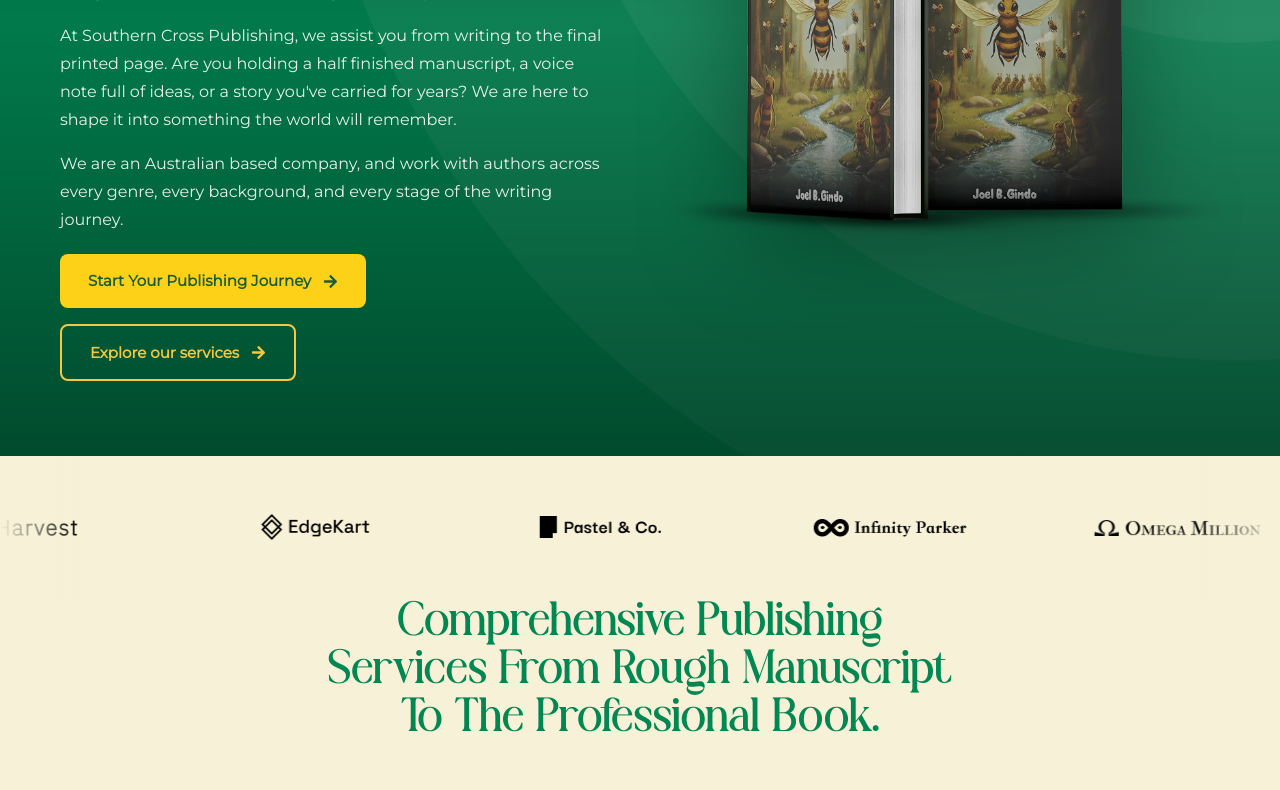
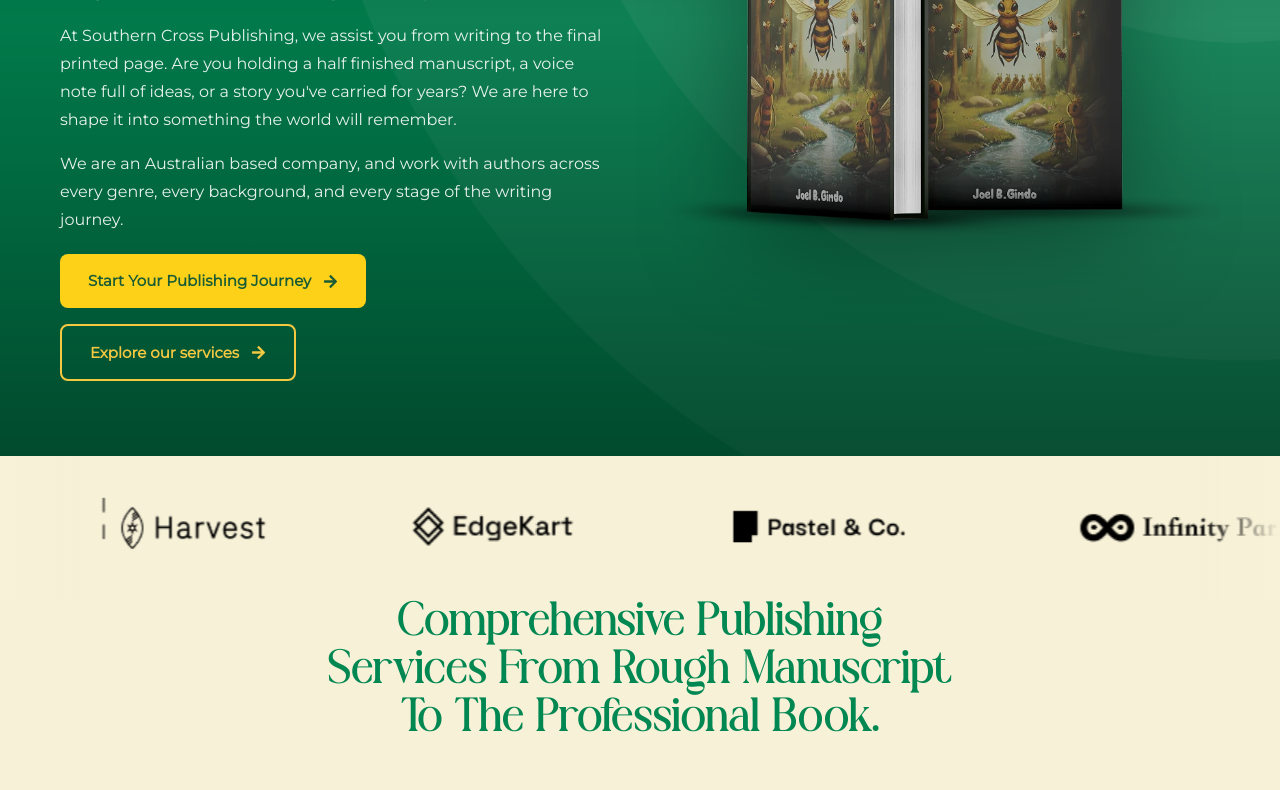
Before and after one commit to BemBexLab/southern_cross_publishing, a Next.js app: page / in a window 1280 px wide. Shown: the part 408-1198 px from the top of the page. Built offline with nearby package versions, Linux system fonts and the light colour scheme.

Commit message:
Updated Logo Sizing

```diff
--- a/components/LogoSlider.tsx
+++ b/components/LogoSlider.tsx
@@ -1,13 +1,18 @@
 "use client";
 
 import Image from "next/image";
+import EdgeKart from "@/public/home/EdgeKart.webp";
+import Harvest from "@/public/home/Harvest.webp";
+import InfinityParker from "@/public/home/InfinityParker.webp";
+import OmegaMillion from "@/public/home/OmegaMillion.webp";
+import PastelAndCo from "@/public/home/Pastel&Co..webp";
 
 const logos = [
-  "/home/OmegaMillion.webp",
-  "/home/Harvest.webp",
-  "/home/EdgeKart.webp",
-  "/home/Pastel&Co..webp",
-  "/home/InfinityParker.webp",
+  OmegaMillion,
+  Harvest,
+  EdgeKart,
+  PastelAndCo,
+  InfinityParker,
 ];
 
 const repeatedLogos = [...logos, ...logos, ...logos, ...logos];
@@ -15,27 +20,27 @@ const repeatedLogos = [...logos, ...logos, ...logos, ...logos];
 export default function LogoSlider() {
   return (
     <div className="w-full overflow-hidden bg-[#F7F1D7]">
-      <div className="relative flex h-28 items-center overflow-hidden sm:h-32 md:h-36">
+      <div className="relative flex h-28 items-center overflow-hidden px-3 sm:h-32 sm:px-4 md:h-36 md:px-6">
         <div className="pointer-events-none absolute inset-y-0 left-0 z-10 w-8 bg-gradient-to-r from-[#F7F1D7] to-transparent sm:w-14 md:w-20" />
         <div className="pointer-events-none absolute inset-y-0 right-0 z-10 w-8 bg-gradient-to-l from-[#F7F1D7] to-transparent sm:w-14 md:w-20" />
 
         <div
-          className="flex w-max shrink-0 items-center gap-6 pr-6 will-change-transform sm:gap-10 sm:pr-10 md:gap-12 md:pr-12"
+          className="flex w-max shrink-0 items-center gap-8 pr-8 will-change-transform sm:gap-10 sm:pr-10 md:gap-12 md:pr-12"
           style={{ animation: "logo-marquee 26s linear infinite" }}
         >
           {repeatedLogos.map((logo, index) => (
             <div
-              key={`${logo}-${index}`}
-              className="flex h-[84px] w-[8.5rem] shrink-0 items-center justify-center sm:h-[96px] sm:w-36 md:h-[116px] md:w-48 lg:h-[126px] lg:w-60"
+              key={`${logo.src}-${index}`}
+              className="relative h-[2.9rem] shrink-0 sm:h-[3.4rem] md:h-[4.2rem] lg:h-[4.6rem]"
+              style={{ aspectRatio: `${logo.width} / ${logo.height}` }}
               aria-hidden={index >= logos.length}
             >
               <Image
                 src={logo}
                 alt={index < logos.length ? "Client logo" : ""}
-                width={240}
-                height={80}
-                sizes="(max-width: 640px) 136px, (max-width: 768px) 144px, (max-width: 1024px) 192px, 240px"
-                className="h-auto w-auto max-h-full max-w-full object-contain"
+                fill
+                sizes="(max-width: 640px) 34vw, (max-width: 768px) 24vw, (max-width: 1024px) 18vw, 240px"
+                className="object-contain"
               />
             </div>
           ))}
```
